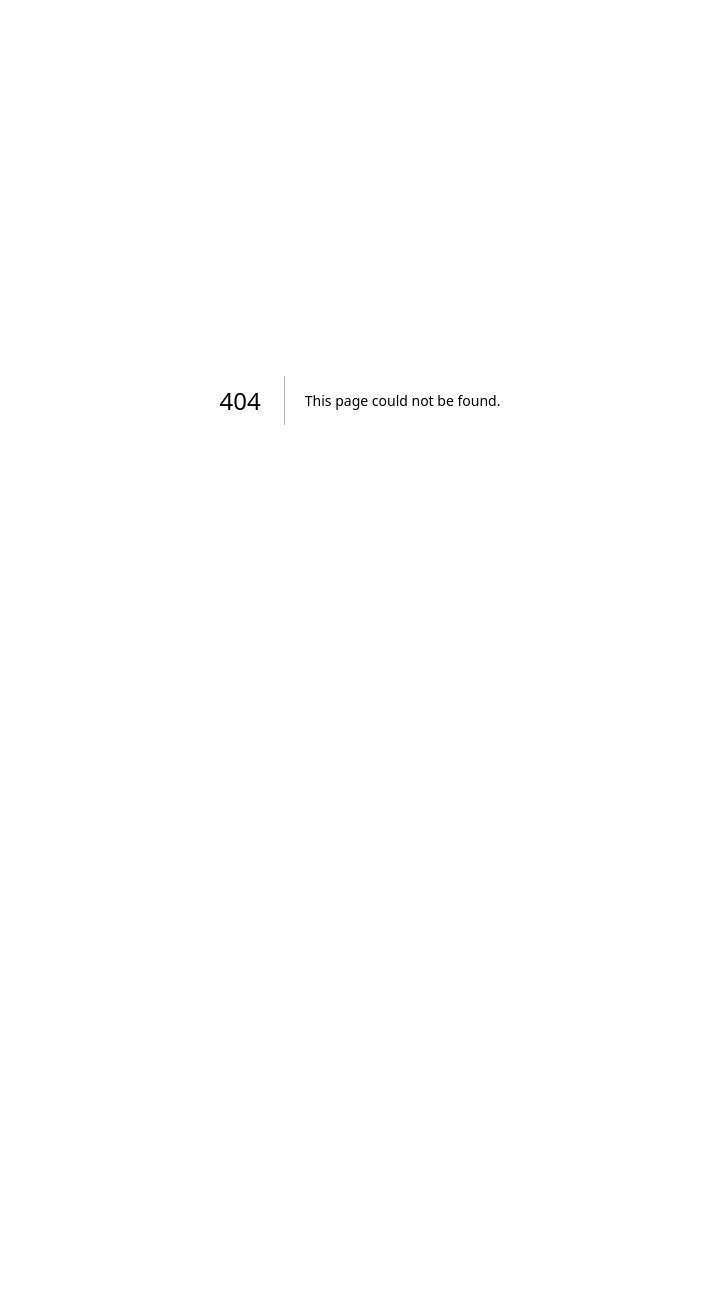
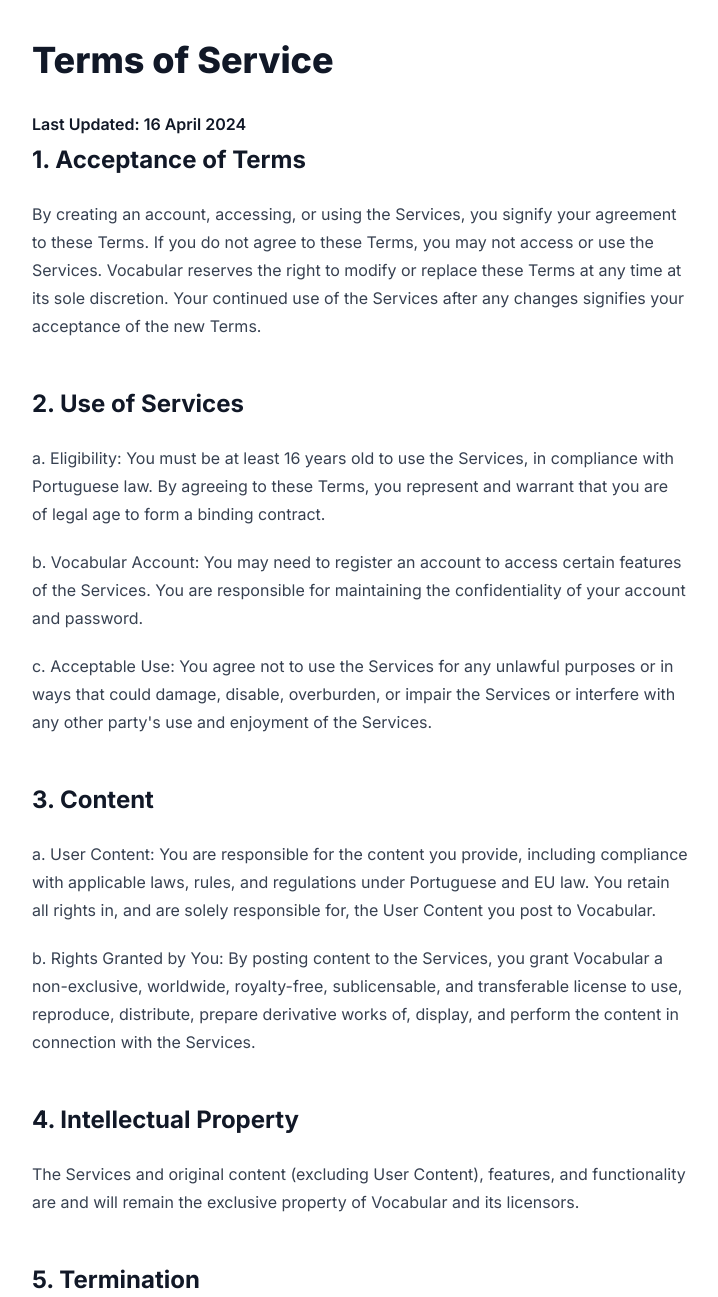
Before and after one commit to avosalmon/vocabular-landing-page, a Next.js app: page /terms in a window 1280 px wide. Before the commit this address had no page. Shown: the top 1297 px of the page, without its empty margins (280-998 px from the left). Before the commit the page ends 800 px from the top, so only its background shows below. Built offline with nearby package versions, Linux system fonts and the light colour scheme.

Commit message:
add terms

```diff
--- /dev/null
+++ b/src/app/terms/layout.tsx
@@ -0,0 +1,7 @@
+export default function Layout({ children }: { children: React.ReactNode }) {
+  return (
+    <div className="px-4 py-10">
+      <article className="prose">{children}</article>
+    </div>
+  );
+}
--- /dev/null
+++ b/src/app/terms/page.mdx
@@ -0,0 +1,45 @@
+# Terms of Service
+
+#### Last Updated: 16 April 2024
+
+## 1. Acceptance of Terms
+
+By creating an account, accessing, or using the Services, you signify your agreement to these Terms. If you do not agree to these Terms, you may not access or use the Services. Vocabular reserves the right to modify or replace these Terms at any time at its sole discretion. Your continued use of the Services after any changes signifies your acceptance of the new Terms.
+
+## 2. Use of Services
+
+a. Eligibility: You must be at least 16 years old to use the Services, in compliance with Portuguese law. By agreeing to these Terms, you represent and warrant that you are of legal age to form a binding contract.
+
+b. Vocabular Account: You may need to register an account to access certain features of the Services. You are responsible for maintaining the confidentiality of your account and password.
+
+c. Acceptable Use: You agree not to use the Services for any unlawful purposes or in ways that could damage, disable, overburden, or impair the Services or interfere with any other party's use and enjoyment of the Services.
+
+## 3. Content
+
+a. User Content: You are responsible for the content you provide, including compliance with applicable laws, rules, and regulations under Portuguese and EU law. You retain all rights in, and are solely responsible for, the User Content you post to Vocabular.
+
+b. Rights Granted by You: By posting content to the Services, you grant Vocabular a non-exclusive, worldwide, royalty-free, sublicensable, and transferable license to use, reproduce, distribute, prepare derivative works of, display, and perform the content in connection with the Services.
+
+## 4. Intellectual Property
+
+The Services and original content (excluding User Content), features, and functionality are and will remain the exclusive property of Vocabular and its licensors.
+
+## 5. Termination
+
+Vocabular may terminate or suspend your access to the Services immediately, without prior notice or liability, for any reason, including if you breach the Terms.
+
+## 6. Disclaimers and Limitations of Liability
+
+The Services are provided on an “as is” and “as available” basis. Vocabular expressly disclaims all warranties of any kind, whether express or implied, including, but not limited to, the warranties of merchantability, fitness for a particular purpose, and non-infringement. Vocabular will not be liable for any indirect, incidental, special, consequential, or punitive damages resulting from your use of the Services.
+
+## 7. Governing Law
+
+These Terms shall be governed and construed in accordance with the laws of Portugal and the regulations of the European Union, without regard to its conflict of law provisions.
+
+## 8. Changes
+
+We reserve the right, at our sole discretion, to modify or replace these Terms at any time.
+
+## 9. Contact Us
+
+If you have any questions about these Terms, please contact us at contact@vocabular.ai.
```
Also changed, not shown: 1 other file (tests, documents, lock files or other folders).
